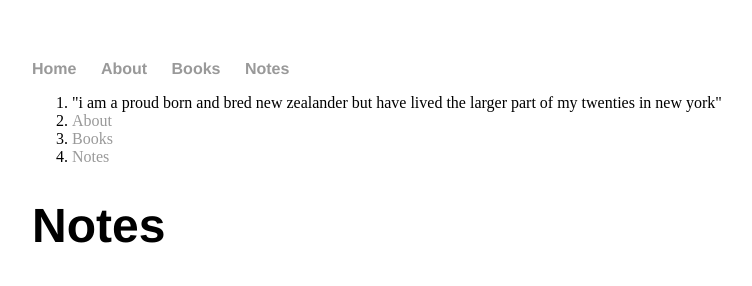
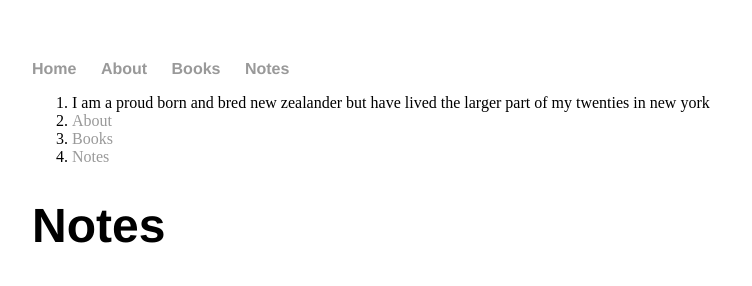
Before and after one commit to scryptive/personal, a Jekyll site: the page built from about/index.html, in a window 1280 px wide. Shown: the top 286 px of the page, without its empty margins (160-912 px from the left). Built offline with Jekyll 4.4.1, drawn with Linux system fonts in a browser that asks for light colours.

```diff
--- a/about/index.html
+++ b/about/index.html
@@ -8,7 +8,7 @@ title: Books
 			<title>About Me</title>
 			<nav>
 	    		<ol>
-	        		<li>"i am a proud born and bred new zealander but have lived the larger part of my twenties in new york"</li>
+	        		<li>I am a proud born and bred new zealander but have lived the larger part of my twenties in new york</li>
 		        	<li><a href="https://scryptive.github.io/planet-fred/about/">About</a></li>
 	        		<li><a href="https://scryptive.github.io/planet-fred/books/">Books</a></li>
 	        		<li><a href="https://scryptive.github.io/planet-fred/notes/">Notes</a></li>
```
